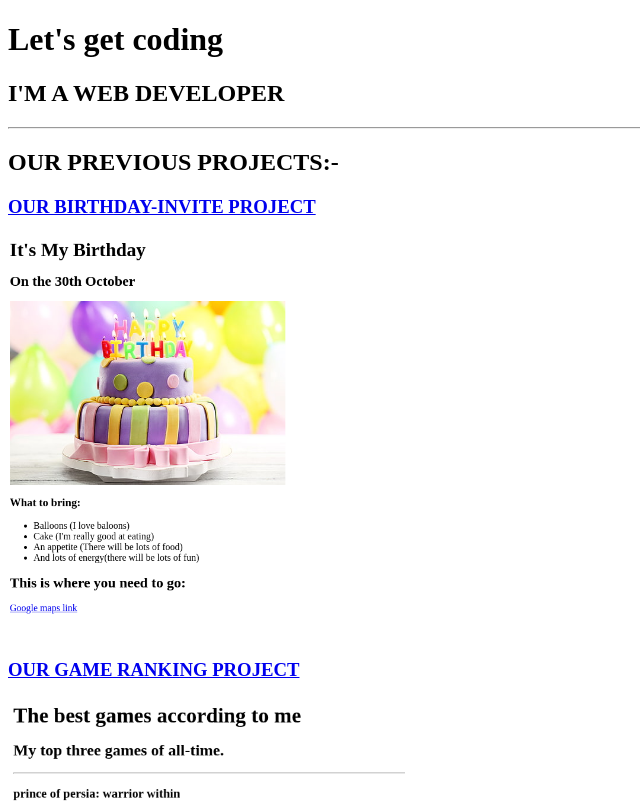
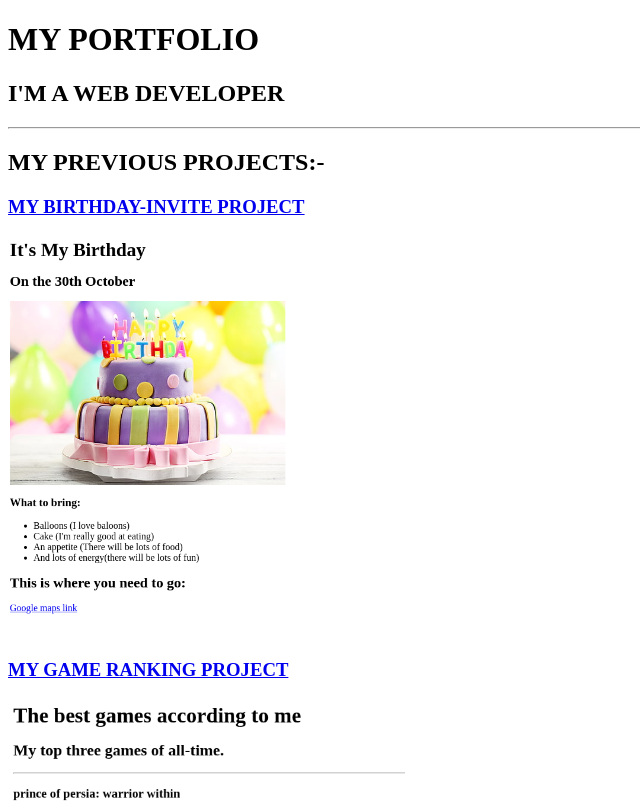
Before and after one commit to Sanskar-web780/html-portfolio, a plain HTML site: page index.html in a window 1280 px wide. Shown: the top 803 px of the page, without its empty margins (0-640 px from the left). Drawn offline with Linux system fonts and the light colour scheme.

Commit message:
Update index.html

```diff
--- a/index.html
+++ b/index.html
@@ -7,19 +7,19 @@
     <title>Document</title>
   </head>
   <body>
-    <h1>Let's get coding</h1>
+    <h1>MY PORTFOLIO</h1>
     <h2>I'M A WEB DEVELOPER</h2>
     <hr />
-    <h2>OUR PREVIOUS PROJECTS:-</h2>
+    <h2>MY PREVIOUS PROJECTS:-</h2>
     <h3>
       <a draggable="true" href="./public/birthday-invite.html"
-        >OUR BIRTHDAY-INVITE PROJECT
+        >MY BIRTHDAY-INVITE PROJECT
       </a>
     </h3>
     <img src="./assets/images/birthday project.png" height="400" />
     <h3>
       <a draggable="true" href="./public/game ranking project.html"
-        >OUR GAME RANKING PROJECT</a
+        >MY GAME RANKING PROJECT</a
       >
     </h3>
     <img
```
